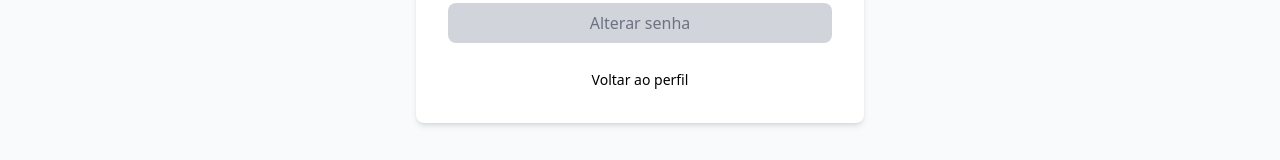
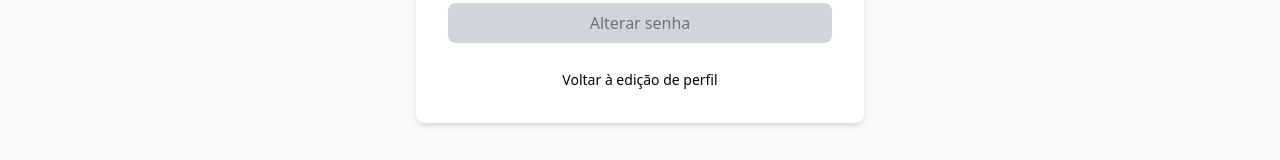
Before and after one commit to guilhermetorresm/cloud-storage-app, a React (Create React App) app in the folder frontend/: page /editPassword in a window 1280 px wide. Shown: the part 555-715 px from the top of the page. Built offline with nearby package versions, Linux system fonts and the light colour scheme.

Commit message:
Remover regras de validação de senha da tela de edição de senha e corrigir texto do link de retorno na página de perfil

```diff
--- a/frontend/src/Pages/editPassword.jsx
+++ b/frontend/src/Pages/editPassword.jsx
@@ -68,29 +68,6 @@ export default function EditPassword() {
                   {showNewPassword ? <FaEye /> : <FaEyeSlash />}
                 </button>
               </div>
-
-             {/* <div className="mt-2 space-y-1">
-                <div className={`flex items-center text-sm ${hasMinLength ? 'text-green-600' : 'text-gray-500'}`}>
-                  <FaCheck className={`mr-2 ${hasMinLength ? 'text-green-500' : 'text-gray-300'}`} />
-                  <span>Mínimo 8 caracteres</span>
-                </div>
-                <div className={`flex items-center text-sm ${hasUpperLower ? 'text-green-600' : 'text-gray-500'}`}>
-                  <FaCheck className={`mr-2 ${hasUpperLower ? 'text-green-500' : 'text-gray-300'}`} />
-                  <span>Letras maiúsculas e minúsculas</span>
-                </div>
-                <div className={`flex items-center text-sm ${hasNumberSpecial ? 'text-green-600' : 'text-gray-500'}`}>
-                  <FaCheck className={`mr-2 ${hasNumberSpecial ? 'text-green-500' : 'text-gray-300'}`} />
-                  <span>Números e caracteres especiais</span>
-                </div>
-                <div className={`flex items-center text-sm ${hasNoSpaces ? 'text-green-600' : 'text-gray-500'}`}>
-                  <FaCheck className={`mr-2 ${hasNoSpaces ? 'text-green-500' : 'text-gray-300'}`} />
-                  <span>Sem espaços</span>
-                </div>
-                <div className={`flex items-center text-sm ${hasOnlyASCII ? 'text-green-600' : 'text-gray-500'}`}>
-                  <FaCheck className={`mr-2 ${hasOnlyASCII ? 'text-green-500' : 'text-gray-300'}`} />
-                  <span>Apenas caracteres válidos (sem Unicode)</span>
-                </div>
-              </div>*/}
             </div>
             {/* Regras de senha */}
                         {newPassword && (
@@ -103,8 +80,6 @@ export default function EditPassword() {
                               <FaCheck className="inline mr-1" />
                               Mínimo 8 caracteres
                             </p>
-
-
                             <p
                               className={`${
                                 hasMaxLength ? "text-green-600" : "text-gray-500"
@@ -203,7 +178,7 @@ export default function EditPassword() {
             {/* Voltar */}
             <div className="text-center">
               <Link to="/editProfile" className="text-black hover:underline text-sm">
-                Voltar ao perfil
+                Voltar à edição de perfil
               </Link>
             </div>
           </div>
--- a/frontend/src/Pages/profileView.jsx
+++ b/frontend/src/Pages/profileView.jsx
@@ -1,13 +1,13 @@
 // src/Pages/editProfile.js
 import { useState } from "react";
-import { FaUser, FaEnvelope, FaLock, FaPen } from "react-icons/fa";
+import { FaUser, FaEnvelope, FaLock } from "react-icons/fa";
 import TopbarNoSearch from "../Components/TopbarNoSearch";
 import { Link, useNavigate } from "react-router-dom";
 
 export default function EditProfile() {
-  const [fullName, setFullName] = useState("");
-  const [username, setUsername] = useState("");
-  const [description, setDescription] = useState("");
+  const [fullName, getFullName] = useState("");
+  const [username, getUsername] = useState("");
+  const [description, getDescription] = useState("");
   const navigate = useNavigate();
 
   const handleEditarPerfil = () => {
```
